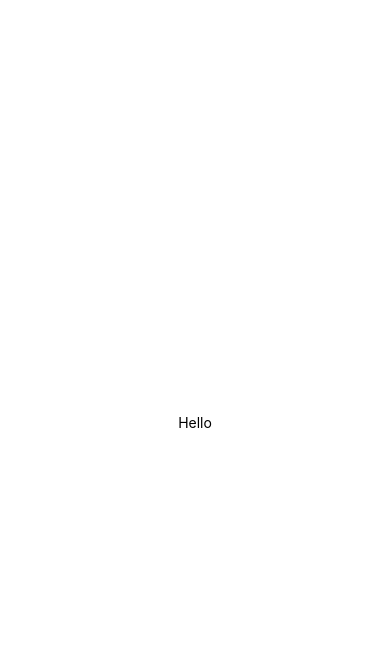
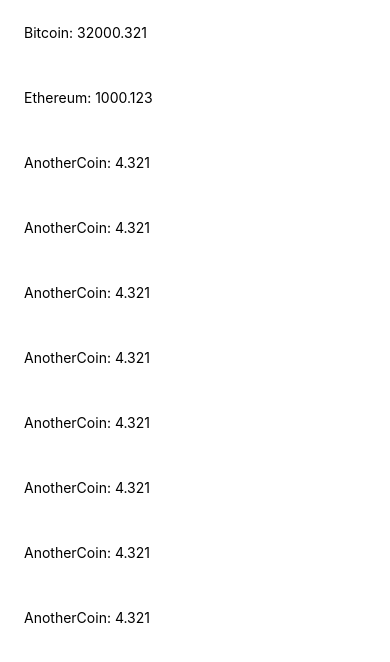
Before and after one commit to eliasfeijo/CryptAPIClient, a React Native app: screen / in a window 390 px wide. Shown: the top 662 px of the page. Built offline with nearby package versions, Linux system fonts and the light colour scheme.

Commit message:
Rendering ListCryptoCoin component in App

```diff
--- a/src/App.js
+++ b/src/App.js
@@ -1,24 +1,30 @@
 import { registerRootComponent } from 'expo';
 import React from 'react';
-import { StyleSheet, Text, View } from 'react-native';
+import ListCrypoCoin from './components/ListCryptoCoin/ListCryptoCoin'
 
 class App extends React.Component {
+  constructor (props) {
+    super(props);
+    this.state = {
+      data: [
+        {id: 1, title: 'Bitcoin', price: 32000.321},
+        {id: 2, title: 'Ethereum', price: 1000.123},
+        {id: 3, title: 'AnotherCoin', price: 4.321},
+        {id: 4, title: 'AnotherCoin', price: 4.321},
+        {id: 5, title: 'AnotherCoin', price: 4.321},
+        {id: 6, title: 'AnotherCoin', price: 4.321},
+        {id: 7, title: 'AnotherCoin', price: 4.321},
+        {id: 8, title: 'AnotherCoin', price: 4.321},
+        {id: 9, title: 'AnotherCoin', price: 4.321},
+        {id: 10, title: 'AnotherCoin', price: 4.321},
+      ]
+    }
+  }
   render() {
     return (
-      <View style={styles.container}>
-        <Text>Hello</Text>
-      </View>
+      <ListCrypoCoin data={this.state.data} />
     );
   }
 }
 
-const styles = StyleSheet.create({
-  container: {
-    flex: 1,
-    backgroundColor: '#fff',
-    alignItems: 'center',
-    justifyContent: 'center',
-  },
-});
-
 registerRootComponent(App);
```
